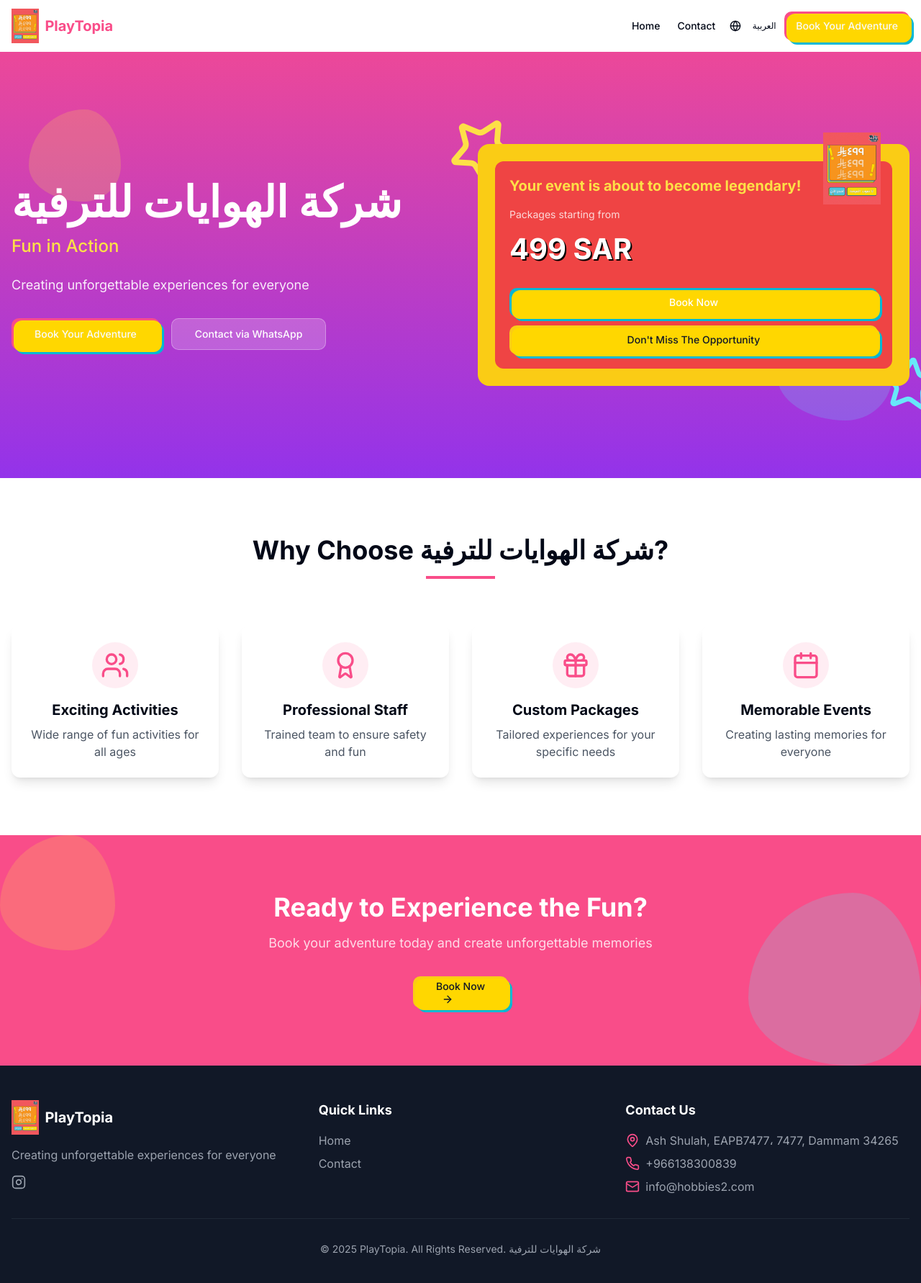
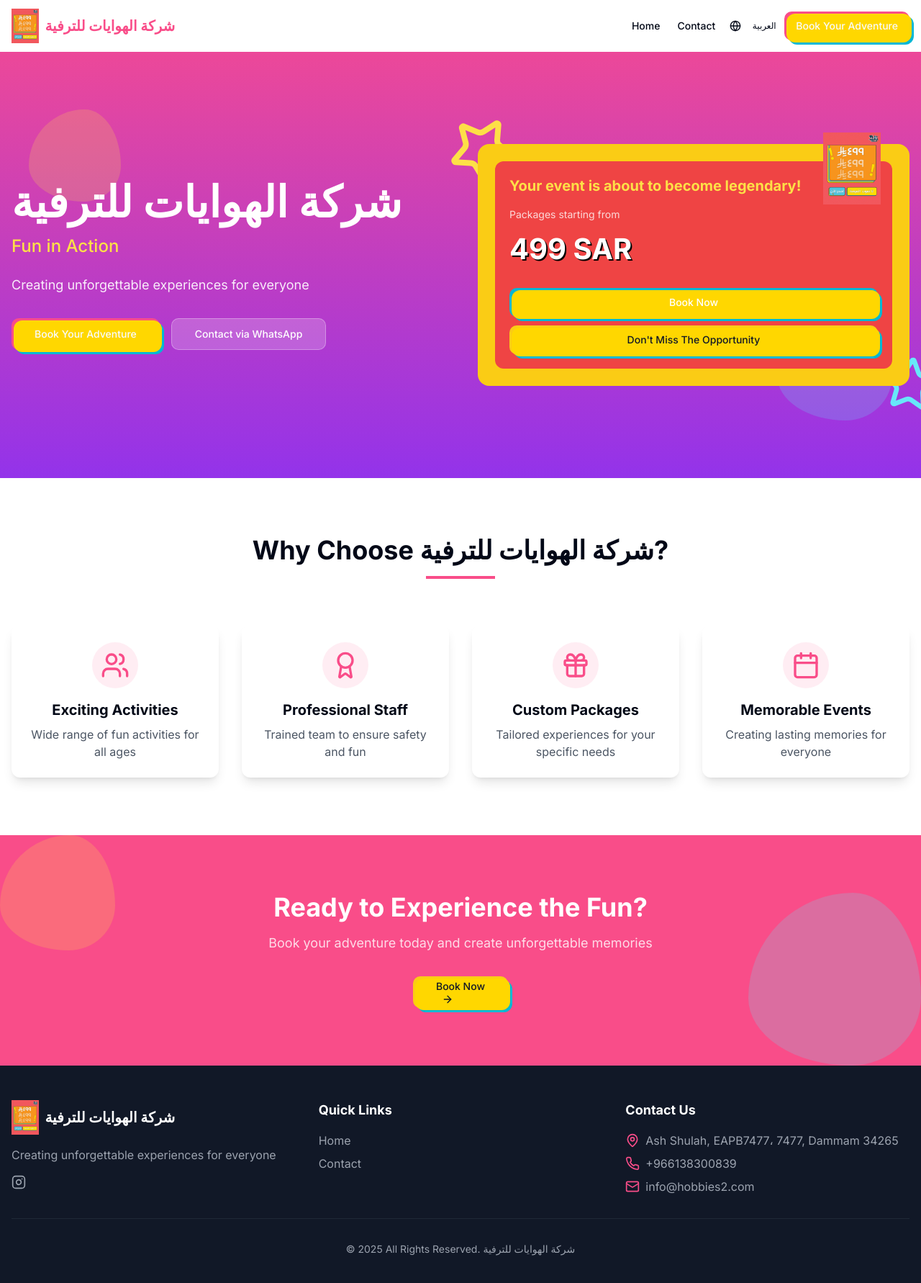
Before and after one commit to a7medalhadi/playtopiaV2, a Next.js app: page / in a window 1280 px wide. Shown: the top 1782 px of the page at 72% size. Built offline with nearby package versions, Linux system fonts and the light colour scheme.

Commit message:
update names

```diff
--- a/components/footer.tsx
+++ b/components/footer.tsx
@@ -24,7 +24,7 @@ export default function Footer() {
                 className="h-12 w-auto"
               />
               <span className={`text-xl font-bold ${language === "ar" ? "font-cairo" : ""}`}>
-                {language === "en" ? "PlayTopia" : "بلاي توبيا"}
+                {language === "en" ? "شركة الهوايات للترفية" : "شركة الهوايات للترفية"}
               </span>
             </div>
             <p className={`text-gray-400 mb-4 ${language === "ar" ? "font-cairo" : ""}`}>{t("hero.description")}</p>
@@ -90,7 +90,7 @@ export default function Footer() {
 
         <div className="border-t border-gray-800 mt-8 pt-8 text-center">
           <p className={`text-gray-400 text-sm ${language === "ar" ? "font-cairo" : ""}`}>
-            © {currentYear} PlayTopia. {t("footer.rights")}
+            © {currentYear} {t("footer.rights")}
           </p>
         </div>
       </div>
--- a/components/header.tsx
+++ b/components/header.tsx
@@ -56,7 +56,7 @@ export default function Header() {
               className="h-12 w-auto"
             />
             <span className={`text-xl font-bold text-primary ${language === "ar" ? "font-cairo" : ""}`}>
-              {language === "en" ? "PlayTopia" : "بلاي توبيا"}
+              {language === "en" ? "شركة الهوايات للترفية" : "شركة الهوايات للترفية"}
             </span>
           </Link>
 
```
